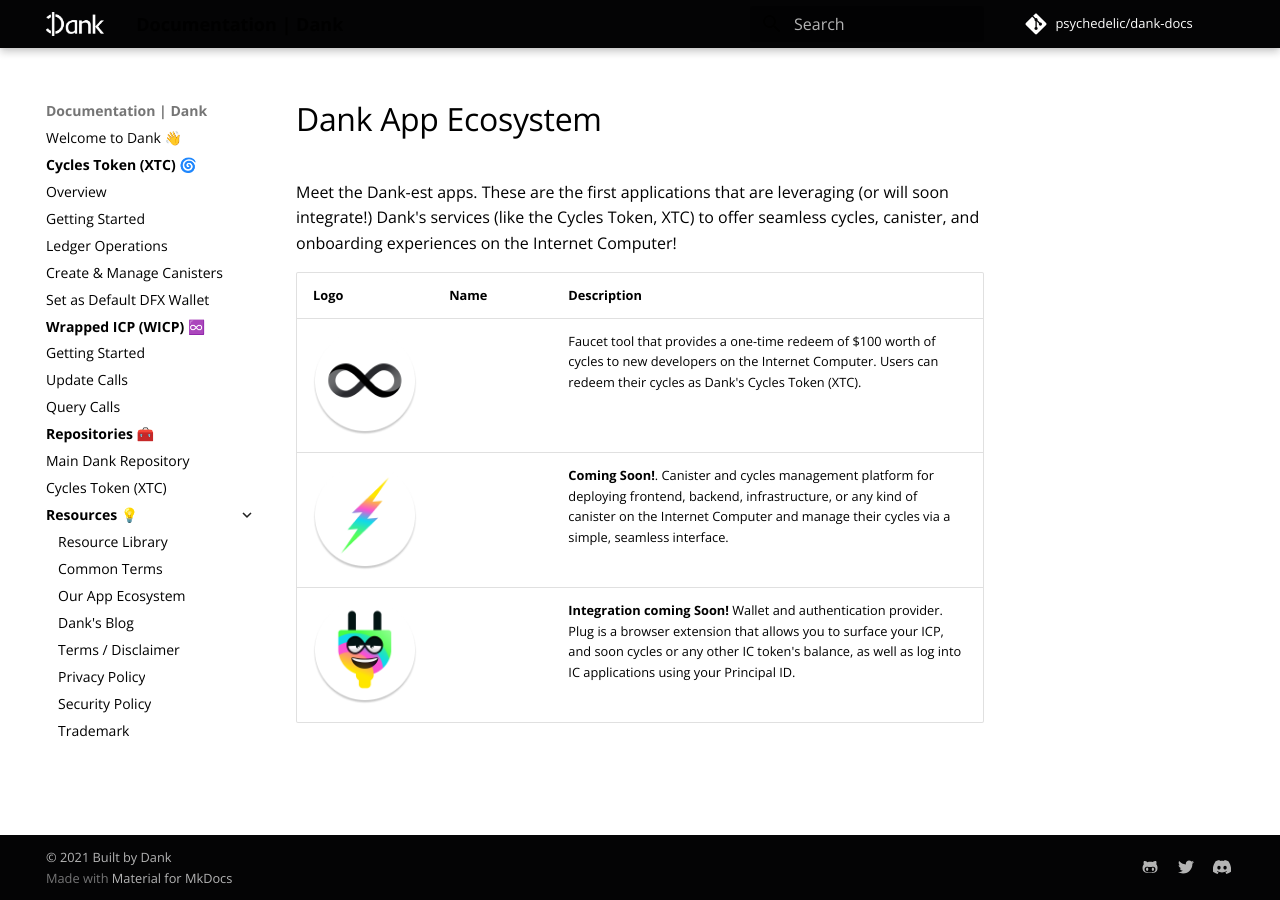
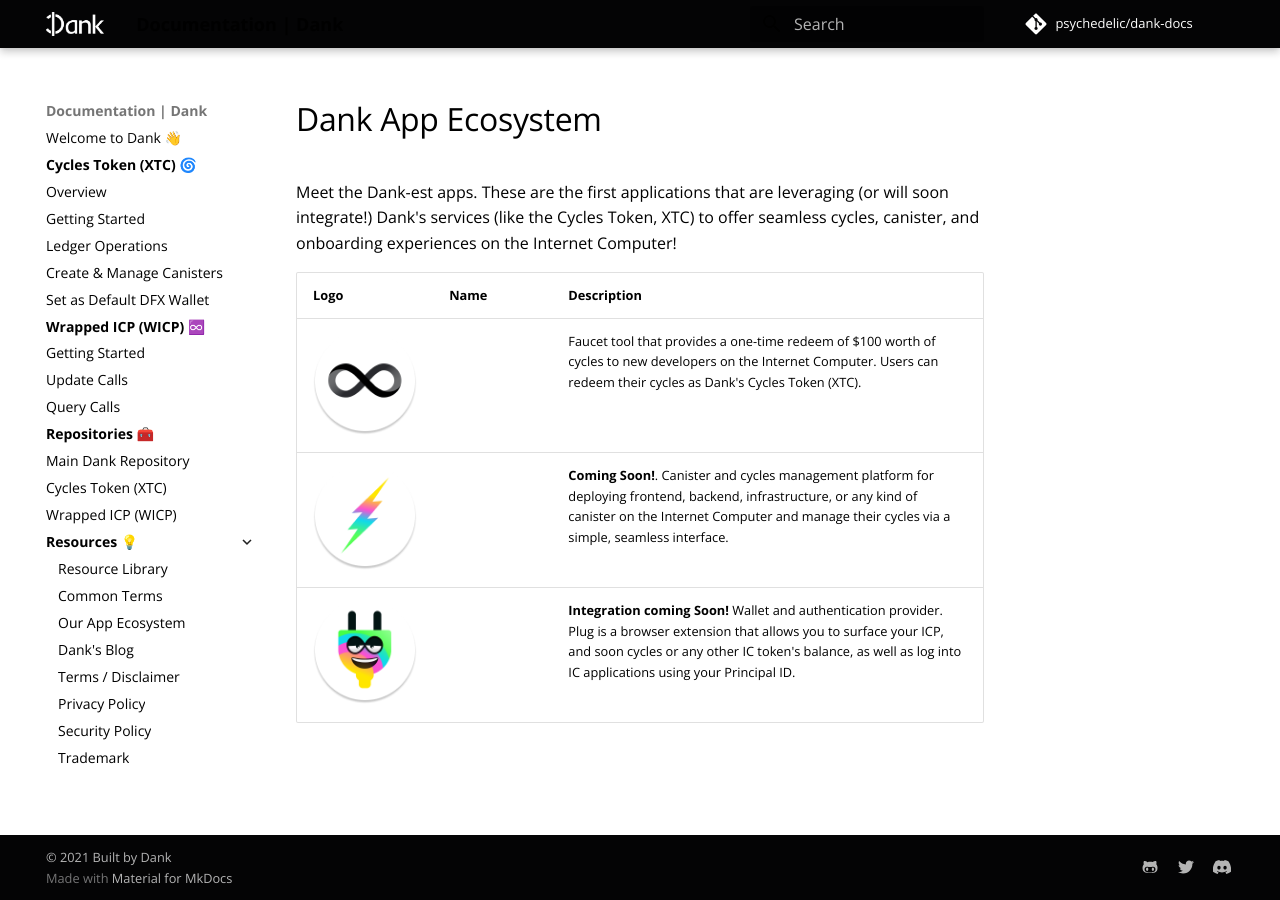
Before and after one commit to Psychedelic/dank-docs, an MkDocs documentation site: the page built from docs/resources/apps-with-dank.md, in a window 1280 px wide. Built offline with MkDocs 1.6.1 and Material for MkDocs 9.7.7, drawn with Linux system fonts in a browser that asks for light colours; comment, search, counter and statistics services are not loaded.

Commit message:
Update mkdocs.yml

```diff
--- a/mkdocs.yml
+++ b/mkdocs.yml
@@ -36,6 +36,7 @@
   - <b>Repositories</b> 🧰: "#"
   - Main Dank Repository: "https://github.com/Psychedelic/dank"
   - Cycles Token (XTC): "https://github.com/Psychedelic/dank/tree/main/xtc"
+  - Wrapped ICP (WICP): "https://github.com/Psychedelic/wicp/"
   - <b>Resources </b>💡:
     - Resource Library: resources/library.md
     - Common Terms : resources/common-terms.md
```
